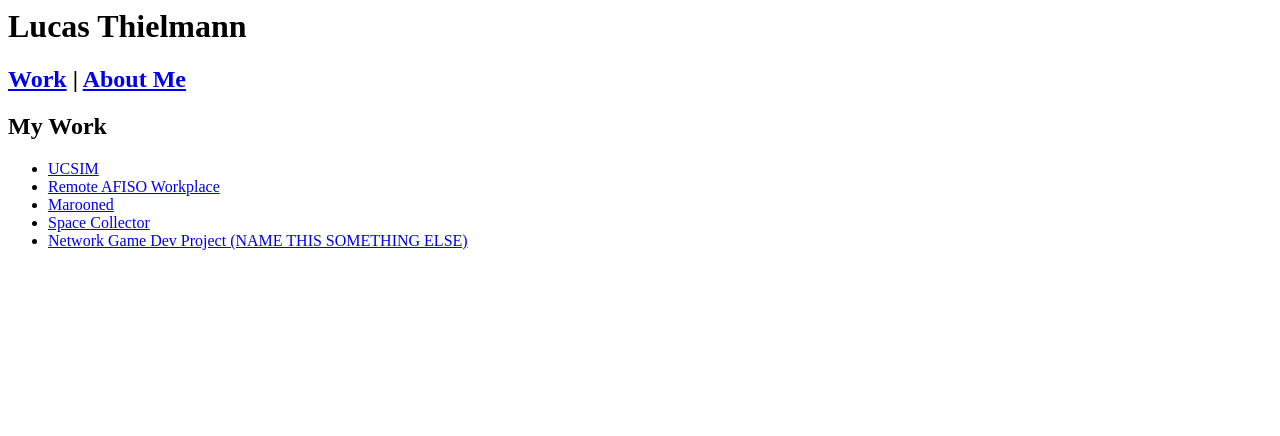
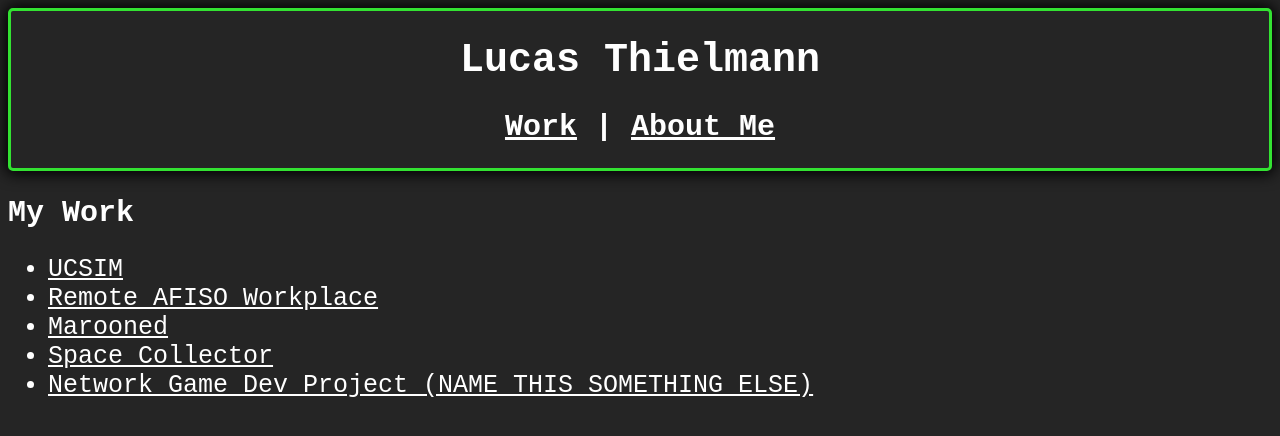
Before and after one commit to Baconchicken42/Lucas-Thielmann, a plain HTML site: page index.html in a window 1280 px wide. Drawn offline with Linux system fonts and the light colour scheme.

Commit message:
setting up classes

```diff
--- a/index.html
+++ b/index.html
@@ -6,9 +6,11 @@
     <h2>
         <a href="index.html">Work</a> | <a href="about.html">About Me</a>
     </h2>
+</header>
 
-    <h2>My Work</h2>
-</header>
+
+<h2 class="pagetitle">My Work</h2>
+<div class="mywork">
 
 
     <ul>
@@ -18,3 +20,4 @@
         <li><a href="spacecollector.html">Space Collector</a></li>
         <li><a href="networkgame.html">Network Game Dev Project (NAME THIS SOMETHING ELSE)</a></li>
     </ul>
+</div>
--- a/style.css
+++ b/style.css
@@ -0,0 +1,27 @@
+*{
+    background-color: #252525;
+    color: #FFFFFF;
+
+    font-family: monospace;
+}
+
+header{
+    border: 3px solid #33E232;
+    border-radius: 5px;
+    box-shadow: 0px 0px 15px 3px #000000;
+
+    text-align: center;
+    font-size: 20px;
+}
+
+.name{
+    padding: 0%;
+}
+
+.pagetitle{
+    font-size: 30px;
+}
+
+.mywork{
+    font-size: 25px;
+}
```
Also changed, not shown: about.html (+2 -2 lines), dlr.html (+2 -2 lines), marooned.html (+2 -2 lines), networkgame.html (+2 -2 lines), spacecollector.html (+2 -2 lines), ucsim.html (+2 -2 lines). Lines whose indentation alone changed are shown as unchanged.
